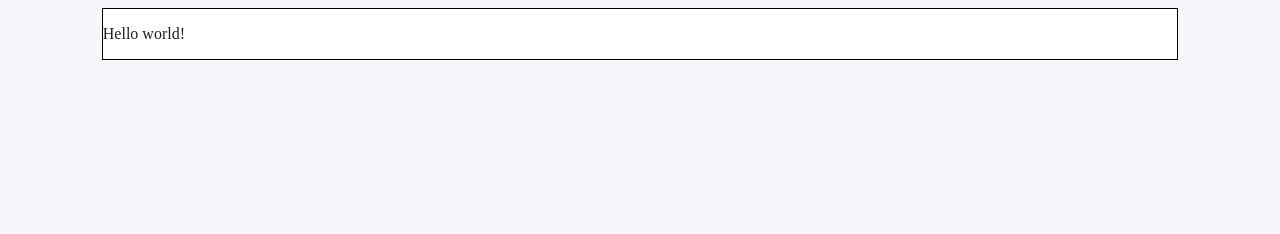
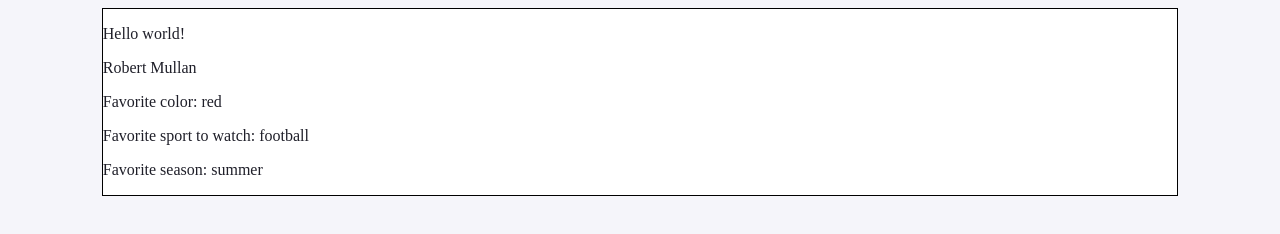
Before and after one commit to robertmullan/rmullan-hw6, a plain HTML site: page index.html in a window 1280 px wide. Drawn offline with Linux system fonts and the light colour scheme.

Commit message:
additional info about me

```diff
--- a/index.html
+++ b/index.html
@@ -9,6 +9,10 @@
     <body>
         <div class="container">
             <p>Hello world!</p>
+            <p> Robert Mullan</p>
+            <p> Favorite color: red</p>
+            <p> Favorite sport to watch: football</p>
+            <p> Favorite season: summer</p>
         </div>
     </body>
 </html>
```
